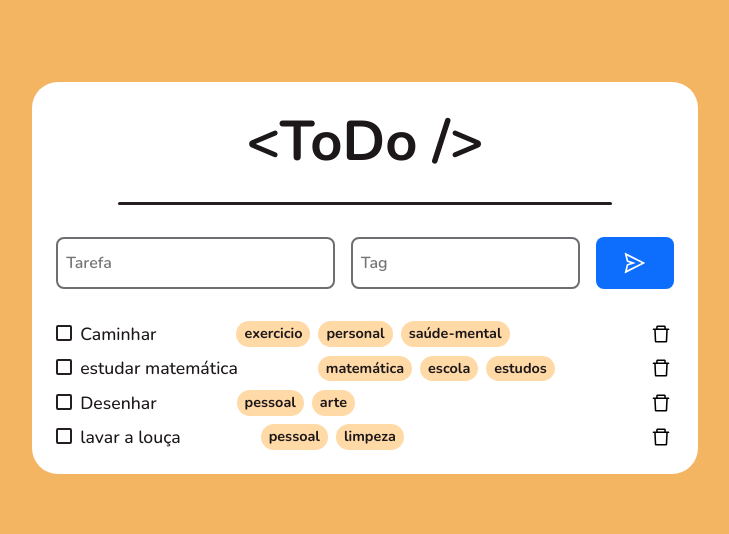
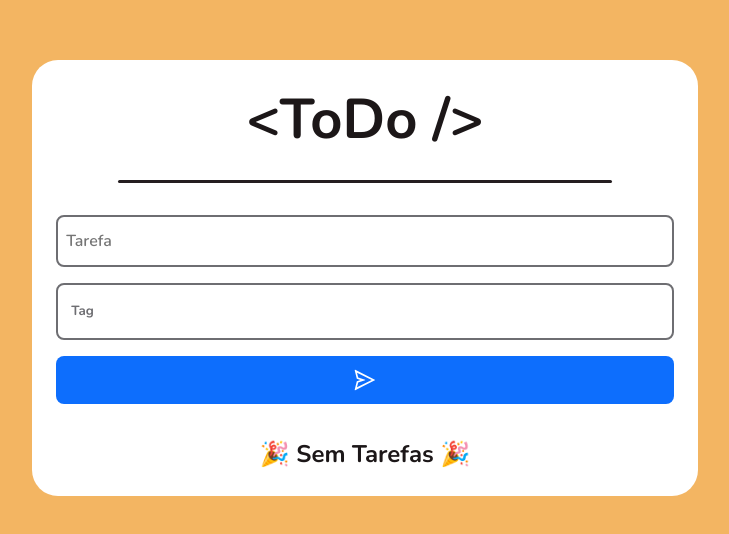
Before and after one commit to CauaRodrigues/todo-simple, a React (Create React App) app: page / in a window 1280 px wide. Shown: the part 122-656 px from the top of the page, without its empty margins (275-1004 px from the left). Built offline with nearby package versions, Linux system fonts and the light colour scheme.

Commit message:
adicionar tags e acessiblidade por teclas | OK

```diff
--- a/src/components/ToDo/index.js
+++ b/src/components/ToDo/index.js
@@ -1,39 +1,58 @@
 import React, { Component, Fragment } from "react";
 import { Styles as S } from "../../styled";
 import { AiOutlineDelete, AiOutlineSend } from "react-icons/ai";
+import { IoIosClose } from "react-icons/io";
 import { GenerateId } from "../../utils/GenerateID";
 
 export default class ToDo extends Component {
 	state = {
 		task: "",
-		tags: "",
+		newTag: "",
+		tags: [
+			// { name: "school", id: new GenerateId().getID() },
+			// { name: "job", id: new GenerateId().getID() },
+			// { name: "developer", id: new GenerateId().getID() },
+		],
 		tasksList: [
-			{
-				id: new GenerateId().getID(),
-				name: "Caminhar",
-				complete: false,
-				tags: ["exercicio", "personal", "saúde-mental"],
-			},
-			{
-				id: new GenerateId().getID(),
-				name: "estudar matemática",
-				complete: false,
-				tags: ["matemática", "escola", "estudos"],
-			},
-			{
-				id: new GenerateId().getID(),
-				name: "Desenhar",
-				complete: false,
-				tags: ["pessoal", "arte"],
-			},
-			{
-				id: new GenerateId().getID(),
-				name: "lavar a louça",
-				complete: false,
-				tags: ["pessoal", "limpeza"],
-			},
+			// {
+			// 	id: new GenerateId().getID(),
+			// 	name: "Caminhar",
+			// 	complete: false,
+			// 	tags: [
+			// 		{ name: "exercicio", id: new GenerateId().getID() },
+			// 		{ name: "personal", id: new GenerateId().getID() },
+			// 		{ name: "saúde-mental", id: new GenerateId().getID() },
+			// 	],
+			// },
+			// {
+			// 	id: new GenerateId().getID(),
+			// 	name: "estudar matemática",
+			// 	complete: false,
+			// 	tags: [
+			// 		{ name: "matemática", id: new GenerateId().getID() },
+			// 		{ name: "escola", id: new GenerateId().getID() },
+			// 		{ name: "estudos", id: new GenerateId().getID() },
+			// 	],
+			// },
+			// {
+			// 	id: new GenerateId().getID(),
+			// 	name: "Desenhar",
+			// 	complete: false,
+			// 	tags: [
+			// 		{ name: "pessoal", id: new GenerateId().getID() },
+			// 		{ name: "arte", id: new GenerateId().getID() },
+			// 	],
+			// },
+			// {
+			// 	id: new GenerateId().getID(),
+			// 	name: "lavar a louça",
+			// 	complete: false,
+			// 	tags: [
+			// 		{ name: "pessoal", id: new GenerateId().getID() },
+			// 		{ name: "limpeza", id: new GenerateId().getID() },
+			// 	],
+			// },
 		],
-		inputFocus: false,
 	};
 
 	handlerTask = (e) => {
@@ -44,31 +63,53 @@ export default class ToDo extends Component {
 
 	handlerTag = (e) => {
 		this.setState({
-			tags: e.target.value,
+			newTag: e.target.value,
 		});
 	};
 
 	addTask = () => {
-		if (this.state.task) {
+		if (this.state.task.trim()) {
 			this.setState({
 				tasksList: [
 					...this.state.tasksList,
 					{
 						id: new GenerateId().getID(),
-						name: this.state.task,
+						name: this.state.task.trim(),
 						complete: false,
-						tags: this.state.tags.split(" "),
+						tags: this.state.tags,
 					},
 				],
-				tags: "",
+				tags: [],
 				task: "",
 			});
+		}
+	};
+
+	verifyKeyCode = (event) => {
+		if (event.code === "Enter") {
+			this.addTask();
+		} else if (event.code === "Space" && this.state.newTag.trim()) {
+			this.setState({
+				tags: [
+					...this.state.tags,
+					{ name: this.state.newTag, id: new GenerateId().getID() },
+				],
+				newTag: "",
+			});
+		} else if (event.code === "Escape") {
+			this.tagInput.blur();
 		}
 	};
 
 	removeTask = (idTask) => {
 		this.setState({
 			tasksList: this.state.tasksList.filter((task) => task.id !== idTask),
+		});
+	};
+
+	removeNewTag = (idTag) => {
+		this.setState({
+			tags: this.state.tags.filter((tag) => tag.id !== idTag),
 		});
 	};
 
@@ -88,27 +129,41 @@ export default class ToDo extends Component {
 						value={this.state.task}
 						onChange={this.handlerTask}
 						onKeyDown={(e) =>
-							e.code === "Enter" && !!this.state.task
+							e.code === "Enter" && this.state.task
 								? this.tagInput.focus()
 								: null
 						}
 						autoComplete="off"
 					/>
 
-					<S.TagField
+					<S.TagField onClick={() => this.tagInput.focus()}>
+						<ul>
+							{this.state.tags[0] &&
+								this.state.tags.map(({ name: tagName, id: tagID }) => (
+									<li key={tagID}>
+										<span>{tagName}</span>
+
+										<button onClick={() => this.removeNewTag(tagID)}>
+											<IoIosClose size={24} />
+										</button>
+									</li>
+								))}
+						</ul>
+
+						<input
 							ref={(input) => {
 								this.tagInput = input;
 							}}
 							type="text"
 							placeholder="Tag"
 							name="newTag"
-						autoFocus={this.state.inputFocus}
 							id="newTag"
-						value={this.state.tags}
+							value={this.state.newTag}
 							onChange={this.handlerTag}
-						onKeyDown={(e) => (e.code === "Enter" ? this.addTask() : null)}
+							onKeyDown={this.verifyKeyCode}
 							autoComplete="off"
 						/>
+					</S.TagField>
 
 					<S.Button type="button" onClick={this.addTask}>
 						<AiOutlineSend size={24} color="#ffffff" />
@@ -129,8 +184,8 @@ export default class ToDo extends Component {
 
 									<div className="tags">
 										{tags[0] &&
-											tags.map((tagName, i) => (
-												<Fragment key={i}>
+											tags.map(({ name: tagName, id: tagID }) => (
+												<Fragment key={tagID}>
 													<S.Tag>{tagName}</S.Tag>
 												</Fragment>
 											))}
--- a/src/styled.js
+++ b/src/styled.js
@@ -70,7 +70,7 @@ const Card = styled.section`
 `;
 
 const Field = styled.input`
-	flex-grow: 10;
+	width: 100%;
 	padding: 12px 8px;
 	border-radius: 8px;
 	border: 0.15em solid #6e6e72;
@@ -83,8 +83,49 @@ const Field = styled.input`
 	}
 `;
 
-const TagField = styled(Field)`
-	flex-grow: 1;
+const TagField = styled.div`
+	width: 100%;
+	padding: 8px 4px;
+	border-radius: 8px;
+	border: 0.15em solid #6e6e72;
+	font-size: min(1rem, 6vw);
+	font-weight: 600;
+
+	input {
+		outline: none;
+		border: 0.15em solid transparent;
+		border-radius: 8px;
+		padding: 5px;
+		margin: 2px;
+
+		&:focus {
+			border-color: #0d6efd;
+		}
+
+		&::placeholder {
+			color: #6e6e72;
+			font-weight: 800;
+		}
+	}
+
+	ul {
+		display: flex;
+		gap: 0.5rem;
+
+		li {
+			padding: 2px 8px;
+			background-color: rgba(31, 111, 235, 0.5);
+			border-radius: 20px;
+			display: flex;
+			align-items: center;
+
+			button {
+				background: transparent;
+				display: flex;
+				cursor: pointer;
+			}
+		}
+	}
 `;
 
 const Button = styled.button`
```
Lines whose indentation alone changed are shown as unchanged.
